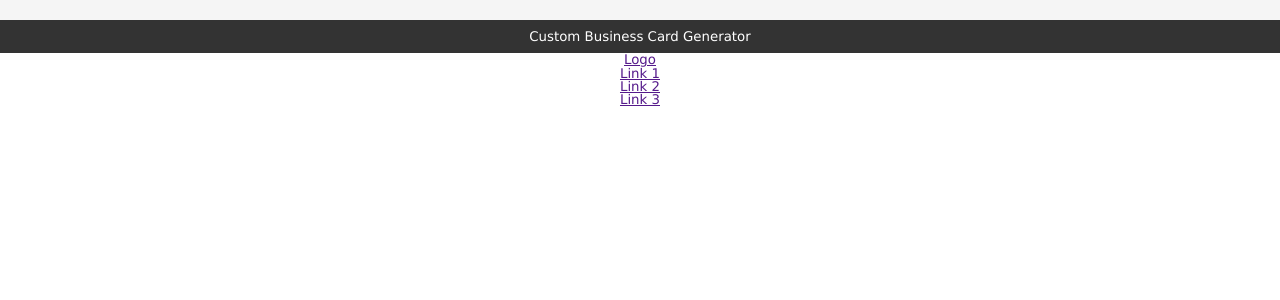
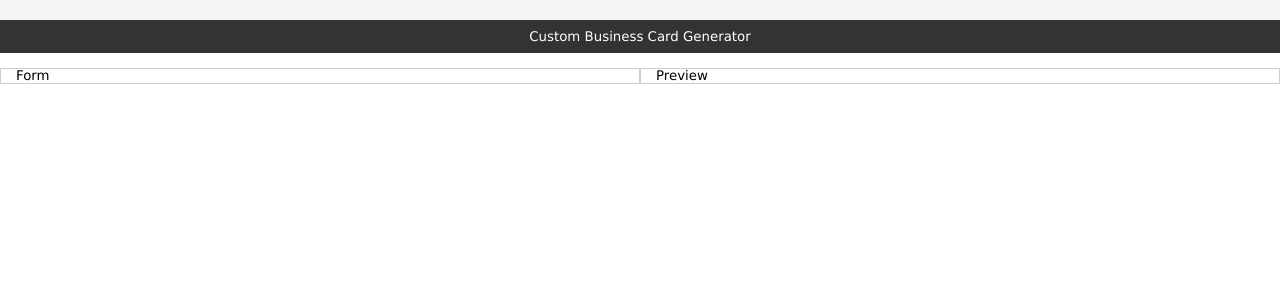
Before and after one commit to nicholaspmccarty/BusinessCardMaker, a React (Create React App) app: page / in a window 1280 px wide. Shown: the top 300 px of the page. Built offline with nearby package versions, Linux system fonts and the light colour scheme.

Commit message:
Created a dummy form element

```diff
--- a/src/components/App.js
+++ b/src/components/App.js
@@ -1,20 +1,17 @@
 import React from 'react';
 import Header from "./Header";
-
+import Form from "./Form";
+import Preview from "./Preview";
 const App = () => {
   return <div clasName="hello">
   <header>
     <Header> <h1 class="Dark"> Custom Business Card Generator </h1> </Header>
-    <h2><a href="">Logo</a></h2>
-    <nav>
-      <ul>
-        <li><a href="">Link 1</a></li>
-        <li><a href="">Link 2</a></li>
-        <li><a href=""> Link 3</a></li>
-      </ul>
+    </header>
+    <main>
+    <Form />
+    <Preview />
+    </main>
 
-    </nav>
-  </header>
   </div>
 }
 
--- /dev/null
+++ b/src/components/Form.js
@@ -0,0 +1,9 @@
+import React from 'react'
+
+const Form = () => {
+  return (
+   <section className="Form">Form</section>
+  )
+}
+
+export default Form
--- /dev/null
+++ b/src/components/Preview.js
@@ -0,0 +1,9 @@
+import React from 'react'
+
+const Preview = () => {
+  return (
+    <section className="Preview">Preview</section>
+  )
+}
+
+export default Preview
--- a/src/styles/index.scss
+++ b/src/styles/index.scss
@@ -16,6 +16,7 @@ body {
 
 header {
     text-align: center;
+    margin-bottom: 15px;
     h1 {
         padding: 10px;
         text-align: center;
@@ -28,3 +29,12 @@ header {
     background-color: #333;
     color: #fff;
 }
+
+main {
+    display:flex;
+}
+.Form, .Preview{
+    width: 50%;
+    border: 1px solid #ccc;
+    padding: 0 15px;
+}
```
